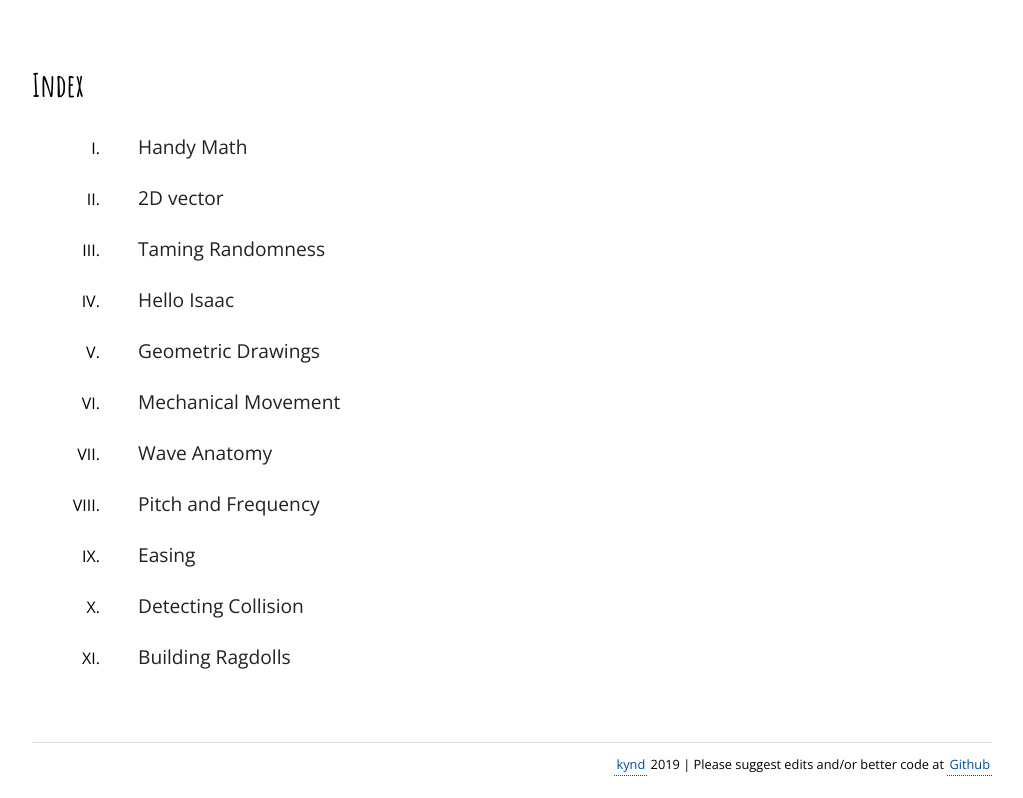
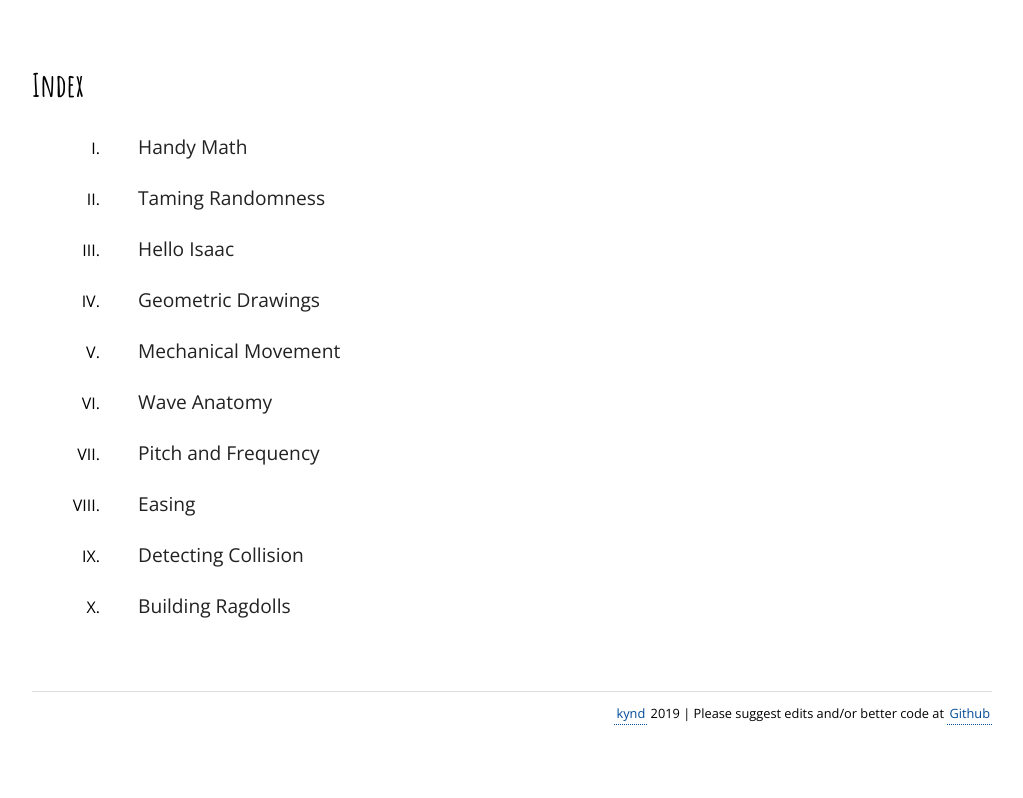
Before and after one commit to kynd/p5sketches, a plain HTML site: page index.html in a window 1280 px wide. Shown: the part 767-1565 px from the top of the page, without its empty margins (128-1151 px from the left). After the commit the page ends 1514 px from the top, so only its background shows below. Drawn offline with nearby package versions, Linux system fonts and the light colour scheme; some packages are replaced by stand-ins of ours; a web font is replaced by a local one.

Commit message:
remove vector2d from index.html

```diff
--- a/index.html
+++ b/index.html
@@ -17,7 +17,6 @@
 <h2>Index</h2>
 <ol id="index">
   <li><a href="handy_math.html">Handy Math</a></li>
-  <li><a href="vector2d.html">2D vector</a></li>
   <li><a href="random.html">Taming Randomness</a></li>
   <li><a href="physics.html">Hello Isaac</a></li>
   <li><a href="drawings.html">Geometric Drawings</a></li>
```
Also changed, not shown: js/examples/easing/composite.js (added).
